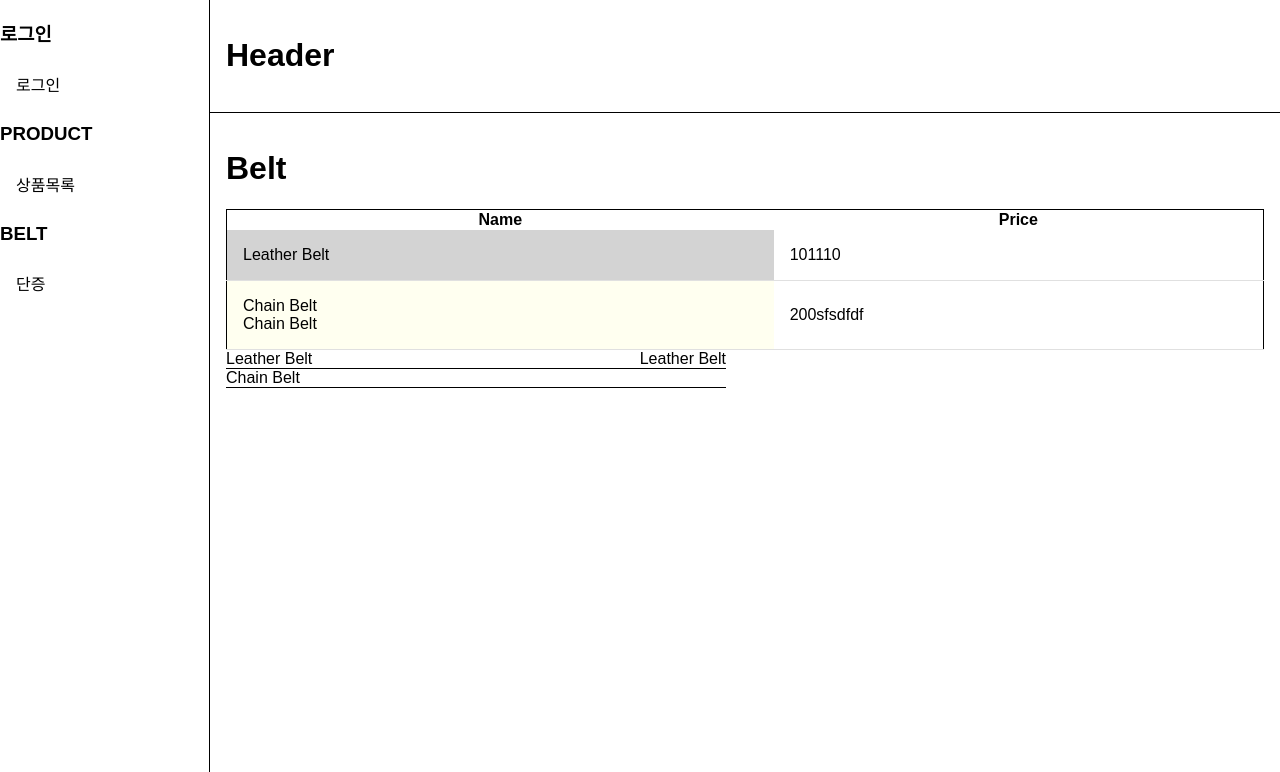
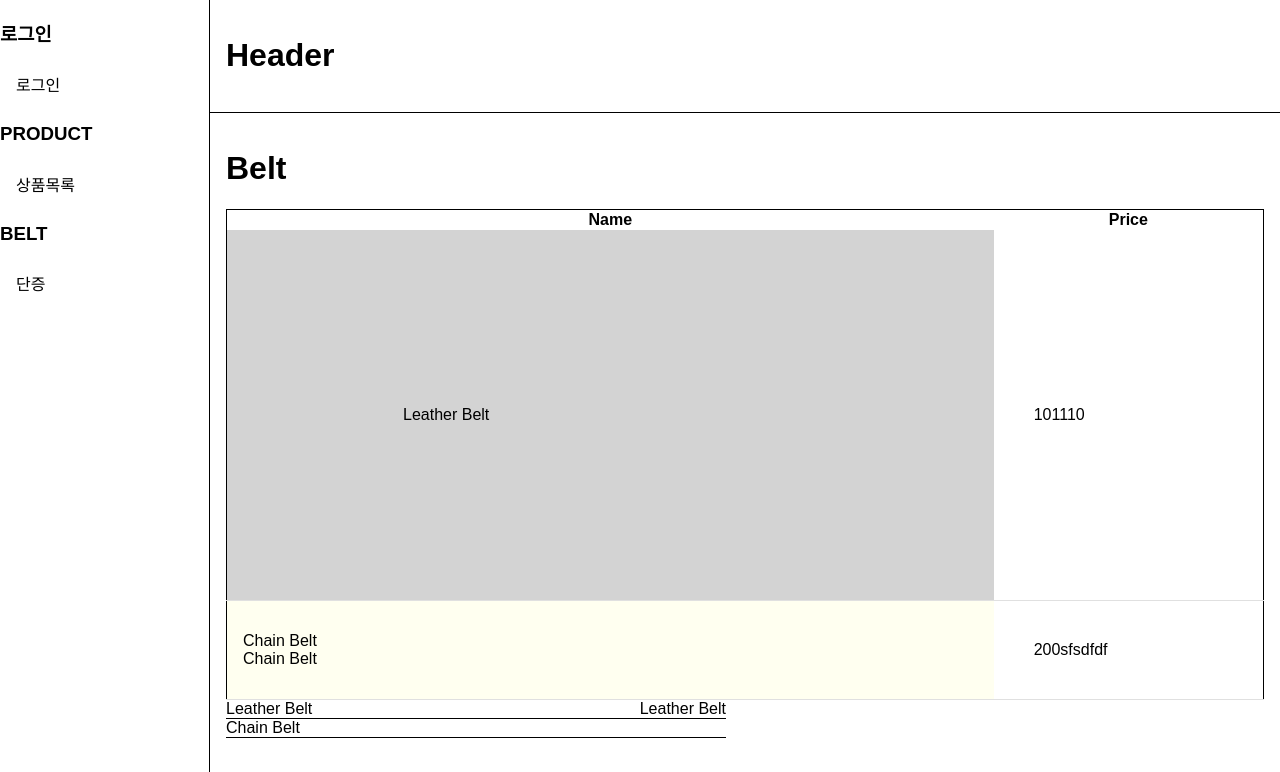
Before and after one commit to hojuncha997/ts-react-basic-template, a React (Create React App) app: page /dashboard/belt in a window 1280 px wide. Shown: the top 772 px of the page. Built offline with nearby package versions, Linux system fonts and the light colour scheme; no server answers.

Commit message:
feat: 로그인페이지 작업중

```diff
--- /dev/null
+++ b/src/components/auth/LoginComponent.tsx
@@ -0,0 +1,37 @@
+import styled from "styled-components";
+
+import { ReactNode } from "react";
+
+type LoginComponentProps = {
+  children?: ReactNode;
+};
+
+export default function LoginComponent({
+  children,
+}: LoginComponentProps): JSX.Element {
+  return (
+    <>
+      <StyledLoginComponent>
+        로그인 컴포넌트
+        <LoginFormContainer>sfdsdfffffffffffffff</LoginFormContainer>
+      </StyledLoginComponent>
+    </>
+  );
+}
+
+const StyledLoginComponent = styled.div`
+  display: flex;
+  flex-direction: column;
+  align-items: center;
+  justify-content: center;
+  height: 100vh;
+`;
+
+const LoginFormContainer = styled.form`
+  display: flex;
+  flex-direction: column;
+  align-items: center;
+  justify-content: center;
+  height: 100vh;
+  background-color: #000;
+`;
--- a/src/components/common/table/TableCell.tsx
+++ b/src/components/common/table/TableCell.tsx
@@ -11,7 +11,6 @@
 //   return <StyledTableCell style={style}>{children}</StyledTableCell>;
 // }
 
-
 // const StyledTableCell = styled.td`
 //   padding: 2.5em;
 //   border-bottom: 1px solid rgba(224, 224, 224, 1);
@@ -21,30 +20,147 @@
 //   }
 // `;
 
-import styled from "styled-components";
+// import styled from "styled-components";
+// import { ReactElement, ReactNode, CSSProperties } from "react";
+
+// type TableCellProps = {
+//   children?: ReactNode;
+//   style?: CSSProperties;
+//   mediaStyle?: CSSProperties;
+// };
+
+// export default function TableCell({ children, style, mediaStyle }: TableCellProps): ReactElement {
+//   return <StyledTableCell style={style} mediaStyle={mediaStyle}>{children}</StyledTableCell>;
+// }
+
+// const StyledTableCell = styled.td<{ mediaStyle?: CSSProperties }>`
+//   padding: 2.5em;
+//   border-bottom: 1px solid rgba(224, 224, 224, 1);
+
+//   @media (min-width: 768px) {
+//     padding: 1em;
+//   }
+
+//   ${({ mediaStyle }) => mediaStyle && `
+//     @media (min-width: 768px) {
+//       ${Object.entries(mediaStyle).map(([key, value]) => `${key}: ${value};`).join(' ')}
+//     }
+//   `}
+// `;
+
+// import styled from "styled-components";
+// import { ReactElement, ReactNode, CSSProperties } from "react";
+
+// type TableCellProps = {
+//   children?: ReactNode;
+//   style?: CSSProperties;
+//   mediaStyle?: CSSProperties;
+// };
+
+// export default function TableCell({
+//   children,
+//   style,
+//   mediaStyle,
+// }: TableCellProps): ReactElement {
+//   return (
+//     <StyledTableCell style={style} mediaStyle={mediaStyle}>
+//       {children}
+//     </StyledTableCell>
+//   );
+// }
+
+// const StyledTableCell = styled.td<{ mediaStyle?: CSSProperties }>`
+//   padding: 2.5em;
+//   border-bottom: 1px solid rgba(224, 224, 224, 1);
+
+//   @media (min-width: 768px) {
+//     padding: 1em;
+
+//     ${({ mediaStyle }) =>
+//       mediaStyle &&
+//       `
+//       ${Object.entries(mediaStyle)
+//         .map(([key, value]) => `${key}: ${value};`)
+//         .join(" ")}
+//     `}
+//   }
+// `;
+
+// import styled from "styled-components";
+// import { ReactElement, ReactNode, CSSProperties } from "react";
+
+// type TableCellProps = {
+//   children?: ReactNode;
+//   style?: CSSProperties;
+//   $mediaStyle?: CSSProperties;
+// };
+
+// export default function TableCell({
+//   children,
+//   style,
+//   $mediaStyle,
+// }: TableCellProps): ReactElement {
+//   return (
+//     <StyledTableCell style={style} $mediaStyle={$mediaStyle}>
+//       {children}
+//     </StyledTableCell>
+//   );
+// }
+
+// const StyledTableCell = styled.td<{ $mediaStyle?: CSSProperties }>`
+//   padding: 2.5em;
+//   border-bottom: 1px solid rgba(224, 224, 224, 1);
+
+//   @media (min-width: 768px) {
+//     padding: 1em;
+
+//     ${({ $mediaStyle }) =>
+//       $mediaStyle &&
+//       `
+//       ${Object.entries($mediaStyle)
+//         .map(([key, value]) => `${key}: ${value};`)
+//         .join(" ")}
+//     `}
+//   }
+// `;
+import styled, { css } from "styled-components";
 import { ReactElement, ReactNode, CSSProperties } from "react";
 
 type TableCellProps = {
   children?: ReactNode;
   style?: CSSProperties;
-  mediaStyle?: CSSProperties;
+  mediaStyle?: {
+    minWidth?: number;
+    styles?: CSSProperties;
+  };
 };
 
-export default function TableCell({ children, style, mediaStyle }: TableCellProps): ReactElement {
-  return <StyledTableCell style={style} mediaStyle={mediaStyle}>{children}</StyledTableCell>;
+export default function TableCell({
+  children,
+  style,
+  mediaStyle,
+}: TableCellProps): ReactElement {
+  return (
+    <StyledTableCell style={style} mediaStyle={mediaStyle}>
+      {children}
+    </StyledTableCell>
+  );
 }
 
-const StyledTableCell = styled.td<{ mediaStyle?: CSSProperties }>`
+const StyledTableCell = styled.td<{
+  mediaStyle?: { minWidth?: number; styles?: CSSProperties };
+}>`
   padding: 2.5em;
   border-bottom: 1px solid rgba(224, 224, 224, 1);
 
-  @media (min-width: 768px) {
-    padding: 1em;
-  }
-
-  ${({ mediaStyle }) => mediaStyle && `
-    @media (min-width: 768px) {
-      ${Object.entries(mediaStyle).map(([key, value]) => `${key}: ${value};`).join(' ')}
-    }
-  `}
+  ${({ mediaStyle }) =>
+    mediaStyle &&
+    mediaStyle.minWidth &&
+    css`
+      @media (min-width: ${mediaStyle.minWidth}px) {
+        ${Object.entries(mediaStyle.styles || {})
+          .map(([key, value]) => `${key}: ${value};`)
+          .join(" ")}
+      }
+    `}
 `;
--- a/src/pages/Belt.tsx
+++ b/src/pages/Belt.tsx
@@ -4,9 +4,8 @@ import {
   TableBody,
   TableRow,
   TableHeaderCell,
-  TableCell,
 } from "../components/common";
-
+import TableCell from "../components/common/table/TableCell";
 export default function Belt() {
   return (
     <>
@@ -20,12 +19,22 @@ export default function Belt() {
         </TableHead>
         <TableBody>
           <TableRow>
-            <TableCell style={{backgroundColor:"lightgrey", padding: "1em"}}
-            mediaStyle={{ backgroundColor: "lightblue", padding: "2em" }}>Leather Belt</TableCell>
+            <TableCell
+              style={{ backgroundColor: "lightgrey" }}
+              mediaStyle={{
+                minWidth: 768,
+                styles: { padding: "11em", backgroundColor: "blue" },
+              }}
+            >
+              Leather Belt
+            </TableCell>
             <TableCell>101110</TableCell>
           </TableRow>
           <TableRow>
-            <TableCell style={{backgroundColor:"ivory", padding: "1em"}}><div>Chain Belt</div><div>Chain Belt</div></TableCell>
+            <TableCell style={{ backgroundColor: "ivory", padding: "1em" }}>
+              <div>Chain Belt</div>
+              <div>Chain Belt</div>
+            </TableCell>
             <TableCell>200sfsdfdf</TableCell>
           </TableRow>
         </TableBody>
--- a/src/pages/LoginPage.tsx
+++ /dev/null
@@ -1,7 +0,0 @@
-export default function LoginPage() {
-  return (
-    <div>
-      <h1>Login Page</h1>
-    </div>
-  );
-}
--- /dev/null
+++ b/src/pages/auth/LoginPage.tsx
@@ -0,0 +1,11 @@
+import { ReactNode } from "react";
+import LoginComponent from "../../components/auth/LoginComponent";
+
+export default function LoginPage(): JSX.Element {
+  return (
+    <div>
+      <h1>Login Page</h1>
+      <LoginComponent />
+    </div>
+  );
+}
--- a/src/routes/elements.tsx
+++ b/src/routes/elements.tsx
@@ -10,7 +10,9 @@ const Loadable =
     );
 
 // export const LoginPage = lazy(() => import("../pages/loginPage"));
-export const LoginPage = Loadable(lazy(() => import("../pages/LoginPage")));
+export const LoginPage = Loadable(
+  lazy(() => import("../pages/auth/LoginPage"))
+);
 
 export const ProductListPage = Loadable(
   lazy(() => import("../pages/product/ProductListPage"))
```
